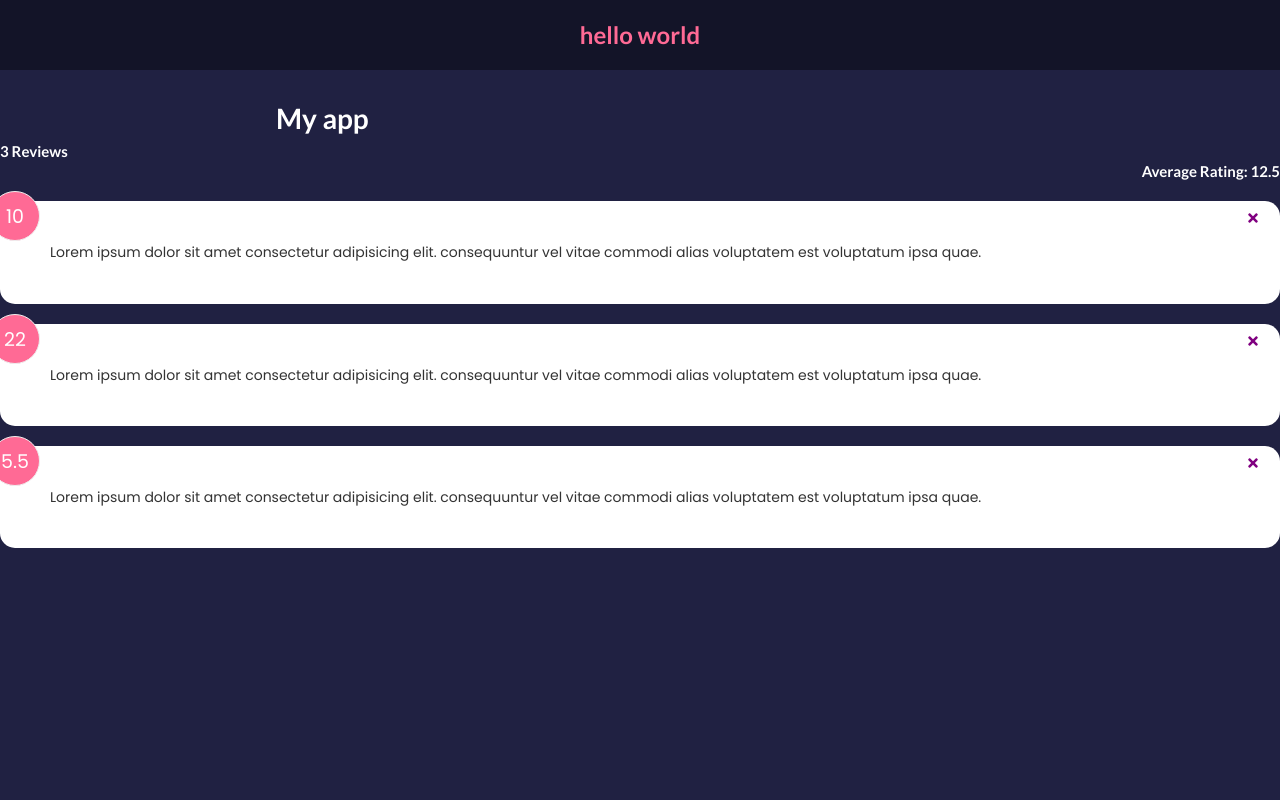
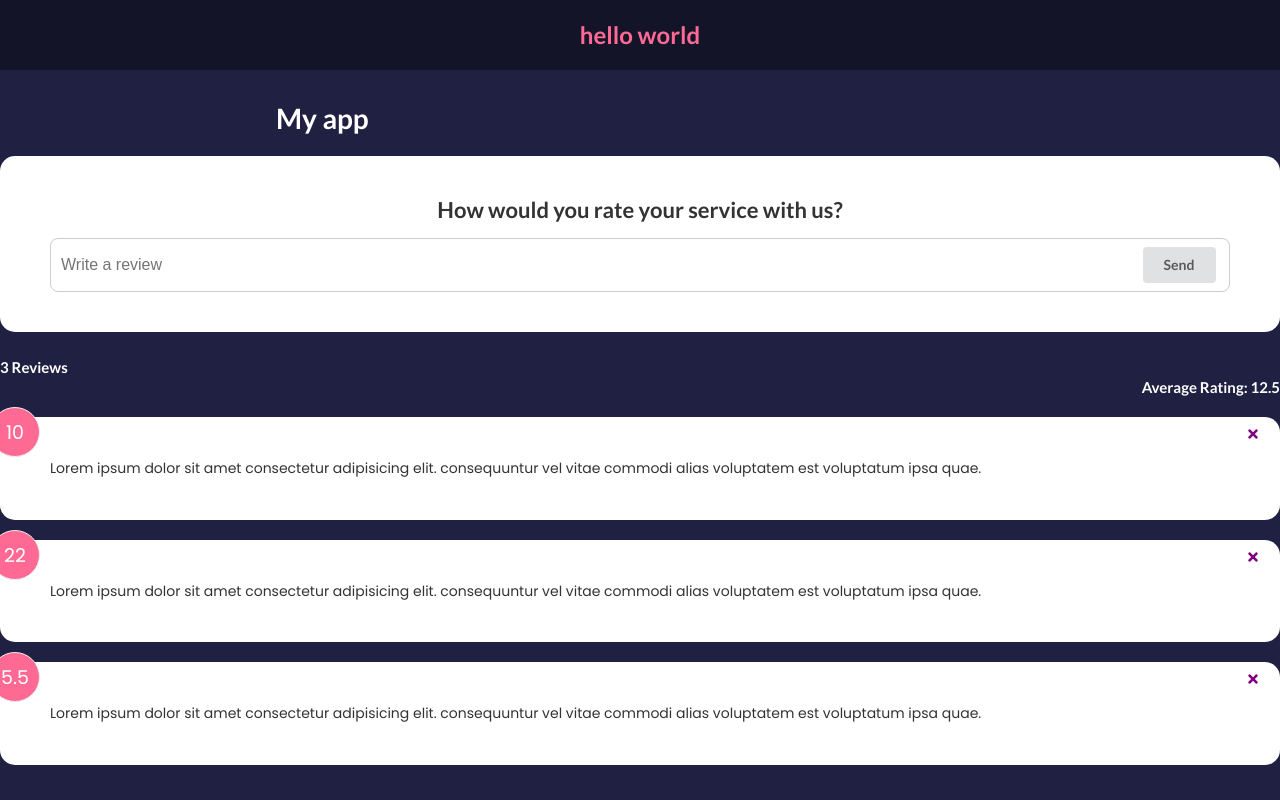
Before and after one commit to oliveroliverio/ud-brad-traversy-react-front-to-back-2022, a React (Create React App) app: page / in a window 1280 px wide. Built offline with nearby package versions, Linux system fonts and the light colour scheme.

Commit message:
01 form scaffold

```diff
--- a/src/App.js
+++ b/src/App.js
@@ -3,6 +3,7 @@ import Header from "./components/Header";
 import FeedbackList from "./components/FeedbackList";
 import FeedbackData from "./data/FeedbackData";
 import FeedbackStats from "./components/FeedbackStats";
+import FeedbackForm from "./components/FeedbackForm";
 
 // global level state vs component level state
 
@@ -22,6 +23,8 @@ function App() {
       <div className="container">
         <h1>My app</h1>
       </div>
+
+      <FeedbackForm></FeedbackForm>
       <FeedbackStats feedback={feedback}></FeedbackStats>
       <FeedbackList
         handleDelete={deleteFeedback}
--- /dev/null
+++ b/src/components/FeedbackForm.js
@@ -0,0 +1,21 @@
+import React from "react";
+import Card from "./shared/Card";
+
+function FeedbackForm() {
+  return (
+    <Card reverse={false}>
+      <form>
+        <h2>How would you rate your service with us?</h2>
+        {/* @todo - rating select component */}
+        <div className="input-group">
+          <input type="text" placeholder="Write a review" />
+          <button className="ui button" type="submit">
+            Send
+          </button>
+        </div>
+      </form>
+    </Card>
+  );
+}
+
+export default FeedbackForm;
```
